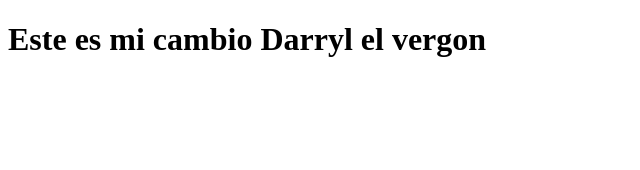
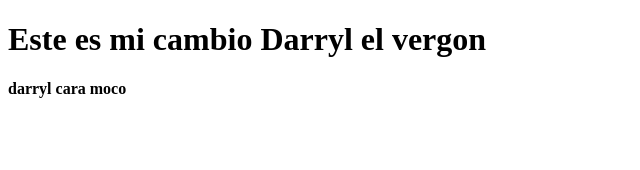
Before and after one commit to darrylestrada97/forms, an Angular app: page / in a window 1280 px wide. Shown: the top 170 px of the page, without its empty margins (0-640 px from the left). Built offline with nearby package versions, Linux system fonts and the light colour scheme.

Commit message:
putamadre

```diff
--- a/src/app/app.component.html
+++ b/src/app/app.component.html
@@ -1 +1,4 @@
 <h1>Este es mi cambio Darryl el vergon</h1>
+
+
+<h4>darryl cara moco</h4>
```
